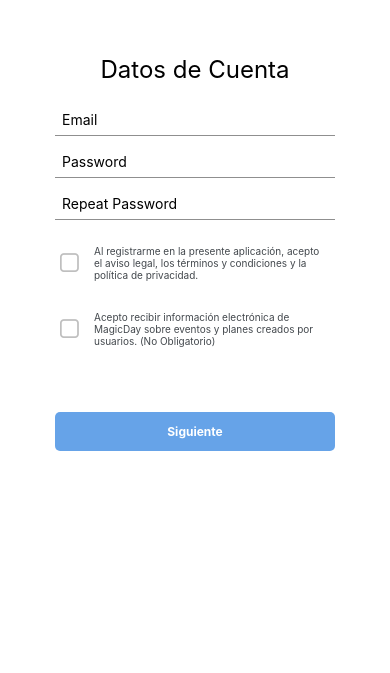
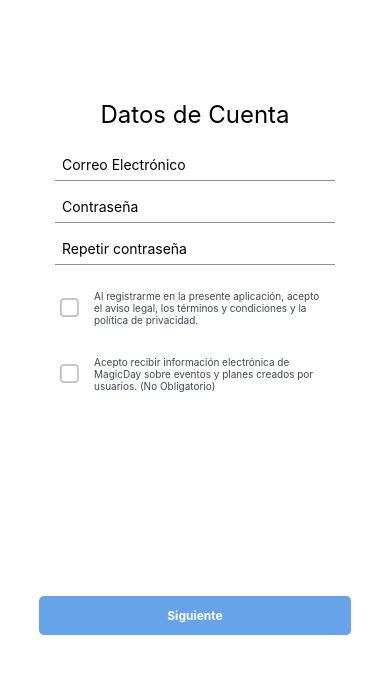
Before and after one commit to JuanLaspiur/MagicReactNativeFront, a React Native app: screen / in a window 390 px wide. Shown: the part 169-842 px from the top of the page. Built offline with nearby package versions, Linux system fonts and the light colour scheme.

Commit message:
Register Uno terminado, falta agregar imagen de Mágic

```diff
--- a/src/screens/Auth/Register.jsx
+++ b/src/screens/Auth/Register.jsx
@@ -9,9 +9,9 @@ const Register = () => {
   return (
     <View style={styles.container}>
       <Text style={styles.label}>Datos de Cuenta</Text>
-      <TextInput style={styles.input} placeholder="Email" />
-      <TextInput style={styles.input} placeholder="Password" secureTextEntry />
-      <TextInput style={styles.input} placeholder="Repeat Password" secureTextEntry />
+      <TextInput style={styles.input} placeholder="Correo Electrónico" />
+      <TextInput style={styles.input} placeholder="Contraseña" secureTextEntry />
+      <TextInput style={styles.input} placeholder="Repetir contraseña" secureTextEntry />
       <View style={styles.checkRealContainer}>
         <CheckBox
           title="Al registrarme en la presente aplicación, acepto el aviso legal, los términos y condiciones y la política de privacidad."
@@ -42,6 +42,7 @@ const styles = StyleSheet.create({
     alignItems: 'center',
     width: '100%',
     padding: 20,
+
   },
   label: {
     fontSize: 24,
@@ -67,6 +68,8 @@ const styles = StyleSheet.create({
     fontSize: 10,
   },
   button: {
+    position:'absolute',
+    bottom:40,
     backgroundColor: '#66A3E8',
     padding: 12,
     borderRadius: 5,
```
